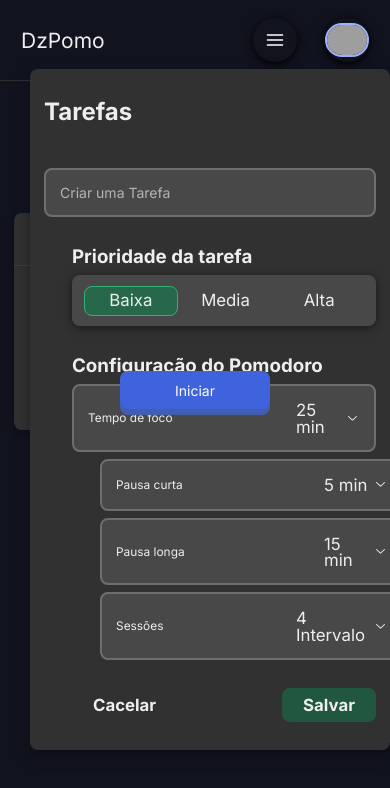
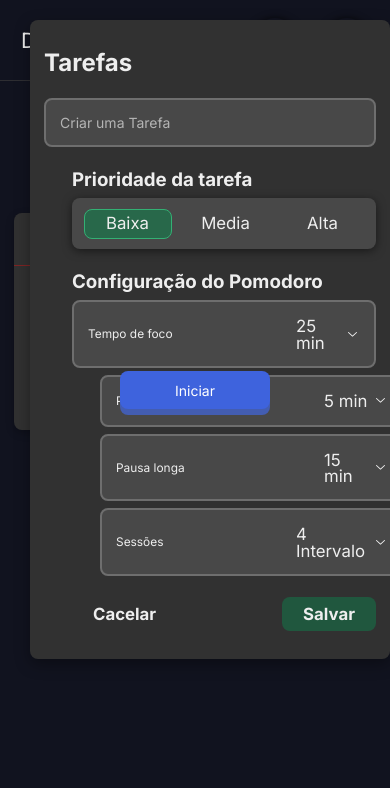
Before and after one commit to Guilherme-Santos08/pomodoro_task, a Next.js app: page / in a window 390 px wide. Both pictures are taken after a click on the button 275 px from the left and 40 px from the top of the page. Shown: the top 788 px of the page. Built offline with nearby package versions, Linux system fonts and the light colour scheme; grey boxes are pictures that could not be loaded.

Commit message:
fix: arrumando responsividade

```diff
--- a/src/components/ChooseTask/index.tsx
+++ b/src/components/ChooseTask/index.tsx
@@ -19,7 +19,7 @@ export function ChooseTask() {
           </IconButton>
         </ChooseTaskTrigger>
 
-        <ChooseTaskContent alignOffset={-60} align="center">
+        <ChooseTaskContent alignOffset={-75} align="center">
           <Task />
           {/* <ChooseTaskArrow /> */}
         </ChooseTaskContent>
--- a/src/components/ChooseTask/styles.ts
+++ b/src/components/ChooseTask/styles.ts
@@ -72,6 +72,10 @@ export const ChooseTaskContent = styled(DropdownMenuPrimitive.Content)`
       }
     }
   }
+
+  @media (max-width: 425px) {
+    margin-top: -3rem;
+  }
 `
 
 export const ChooseTaskArrow = styled(DropdownMenuPrimitive.Arrow)`
--- a/src/components/Task/TooglePriority/styles.ts
+++ b/src/components/Task/TooglePriority/styles.ts
@@ -66,4 +66,8 @@ export const ToggleGroupItem = styled(ToggleGroupPrimitive.Item)`
     position: relative;
     box-shadow: 0 0 0 2px black;
   }
+
+  @media (max-width: 390px) {
+    max-width: 86px;
+  }
 `
--- a/src/components/Task/styles.ts
+++ b/src/components/Task/styles.ts
@@ -143,4 +143,14 @@ export const RenderCreateTasks = styled.div`
       }
     }
   }
+
+  @media (max-width: 425px) {
+    margin-top: 1.5rem;
+
+    .priority,
+    .settings,
+    .btns {
+      margin-top: 1.5rem;
+    }
+  }
 `
```
